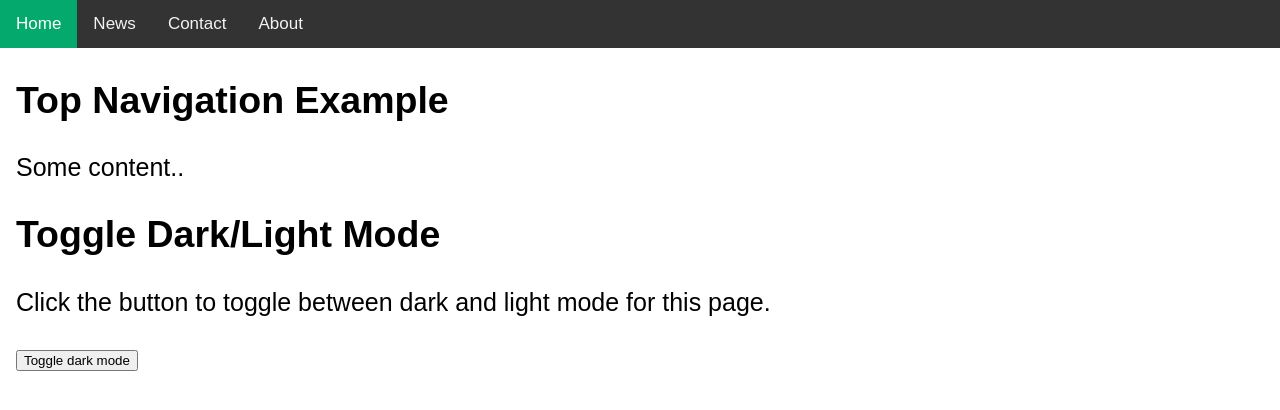
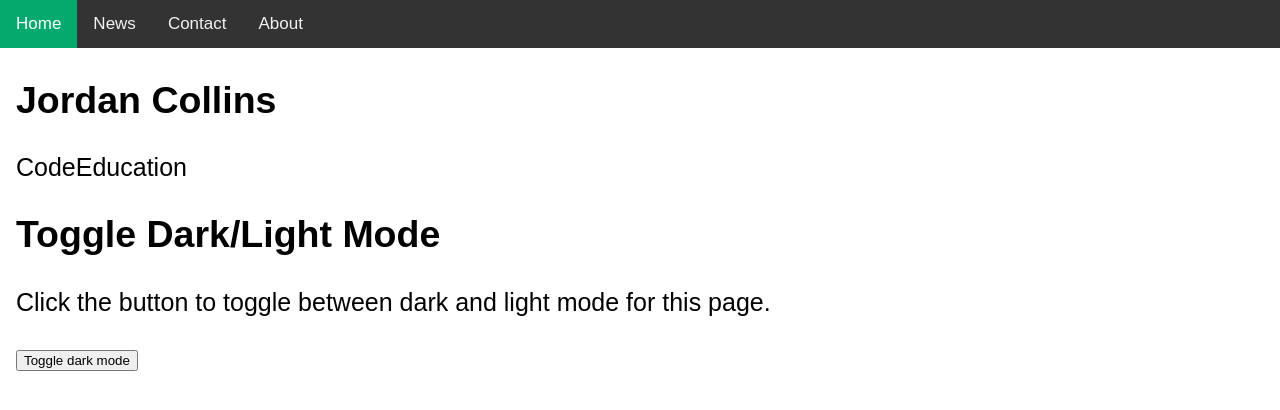
Before and after one commit to jordanswebsite/jordanswebsite.github.io, a plain HTML site: page index.html in a window 1280 px wide. Drawn offline with Linux system fonts and the light colour scheme.

Commit message:
updated to have my name

```diff
--- a/index.html
+++ b/index.html
@@ -51,8 +51,8 @@ body {
   </div>
 
   <div style="padding-left:16px">
-    <h2>Top Navigation Example</h2>
-    <p>Some content..</p>
+    <h2>Jordan Collins</h2>
+    <p>CodeEducation</p>
   </div>
 
 <div style="padding-left:16px">
```
